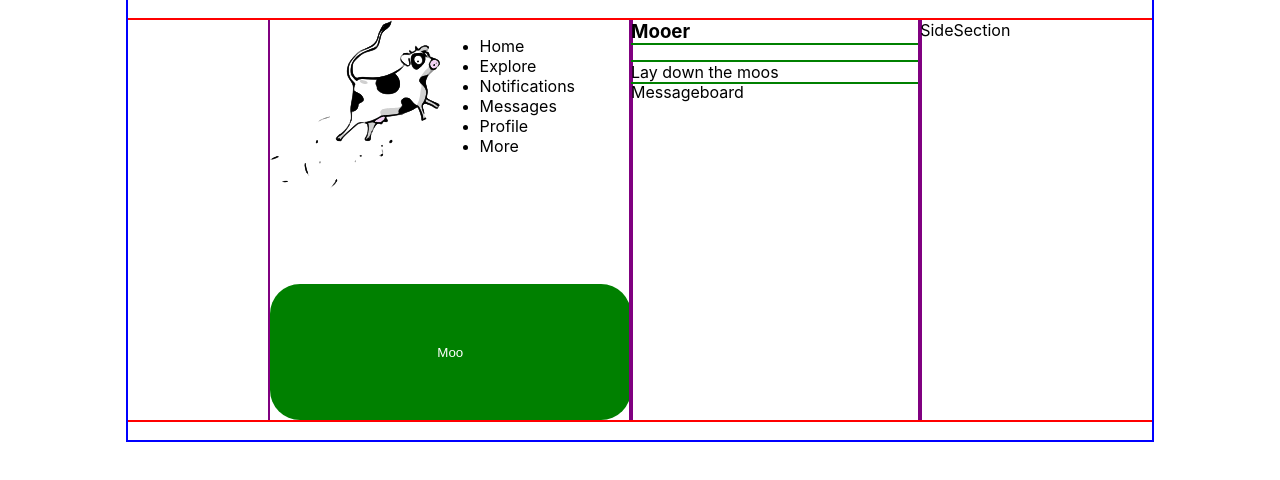
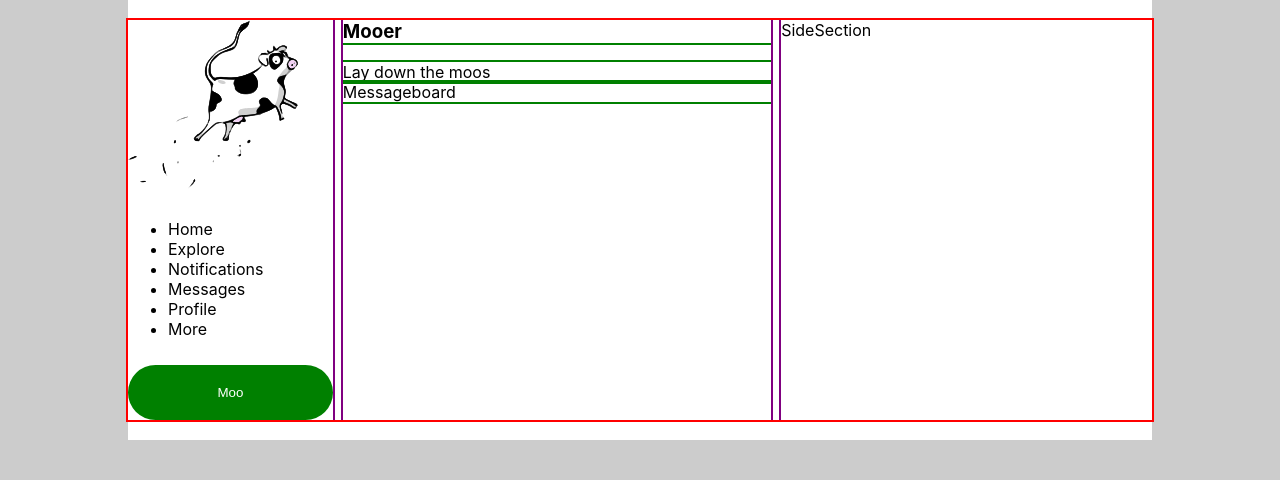
Before and after one commit to 1Tolv2/Twitter-Clone-Nextjs, a Next.js app in the folder client/: page / in a window 1280 px wide. Shown: the top 480 px of the page. Built offline with nearby package versions, Linux system fonts and the light colour scheme.

Commit message:
Further changes

```diff
--- a/client/components/Grid.jsx
+++ b/client/components/Grid.jsx
@@ -3,8 +3,9 @@ import styled from 'styled-components'
 
 const StyledGrid = styled.div`
   display: grid;
-  grid-template-columns: auto auto auto;
+  grid-template-columns: 20% auto auto;
   outline: 2px solid red;
+  gap: 10px;
 `;
 
 export default function Grid({children}) {
--- a/client/components/Layout.jsx
+++ b/client/components/Layout.jsx
@@ -11,10 +11,7 @@ const StyledWrapper = styled.div`
   padding: 20px 0;
   width: 80%;
   margin: auto;
-  outline: 2px blue solid;
-  header {
-    outline: 2px red solid;
-  }
+  background-color: white;
 `;
 
 export default function Layout({ children }) {
--- a/client/components/MainSection.jsx
+++ b/client/components/MainSection.jsx
@@ -8,12 +8,11 @@ outline: 2px solid purple;
 `
 const StyledHeader = styled.div`
 outline: 2px solid green;
-h3{
+h3 {
 margin-top: 0;}
 `
 const OutlinedContainer = styled.div`
 outline: 2px solid green;
-
 `
 
 export default function MainSection({children}) {
@@ -21,7 +20,7 @@ export default function MainSection({children}) {
     <StyledContainer>
       <StyledHeader><h3>Mooer</h3></StyledHeader>
       <OutlinedContainer>Lay down the moos</OutlinedContainer>
-      {children}
+      <OutlinedContainer>{children}</OutlinedContainer>
     </StyledContainer>
   )
 }
--- a/client/components/SideSection.jsx
+++ b/client/components/SideSection.jsx
@@ -2,6 +2,8 @@ import React from 'react'
 import styled from 'styled-components'
 
 const StyledContainer = styled.div`
+justify-self: start;
+width: 100%;
 outline: 2px purple solid;
 `
 export default function SideSection() {
--- a/client/pages/[user].js
+++ b/client/pages/[user].js
@@ -1,4 +1,4 @@
-import React, { useEffect } from "react";
+import React from "react";
 import Layout from "../components/Layout";
 
 export default function User() {
--- a/client/pages/[user]/settings.js
+++ b/client/pages/[user]/settings.js
@@ -1,4 +1,4 @@
-import React, { useEffect } from "react";
+import React from "react";
 import Layout from "../components/Layout";
 
 export default function Settings() {
--- a/client/styles/globals.css
+++ b/client/styles/globals.css
@@ -4,6 +4,7 @@ body {
   margin: 0;
   font-family: -apple-system, BlinkMacSystemFont, Segoe UI, Roboto, Oxygen,
     Ubuntu, Cantarell, Fira Sans, Droid Sans, Helvetica Neue, sans-serif;
+  background-color: #ccc;
 }
 
 a {
```
